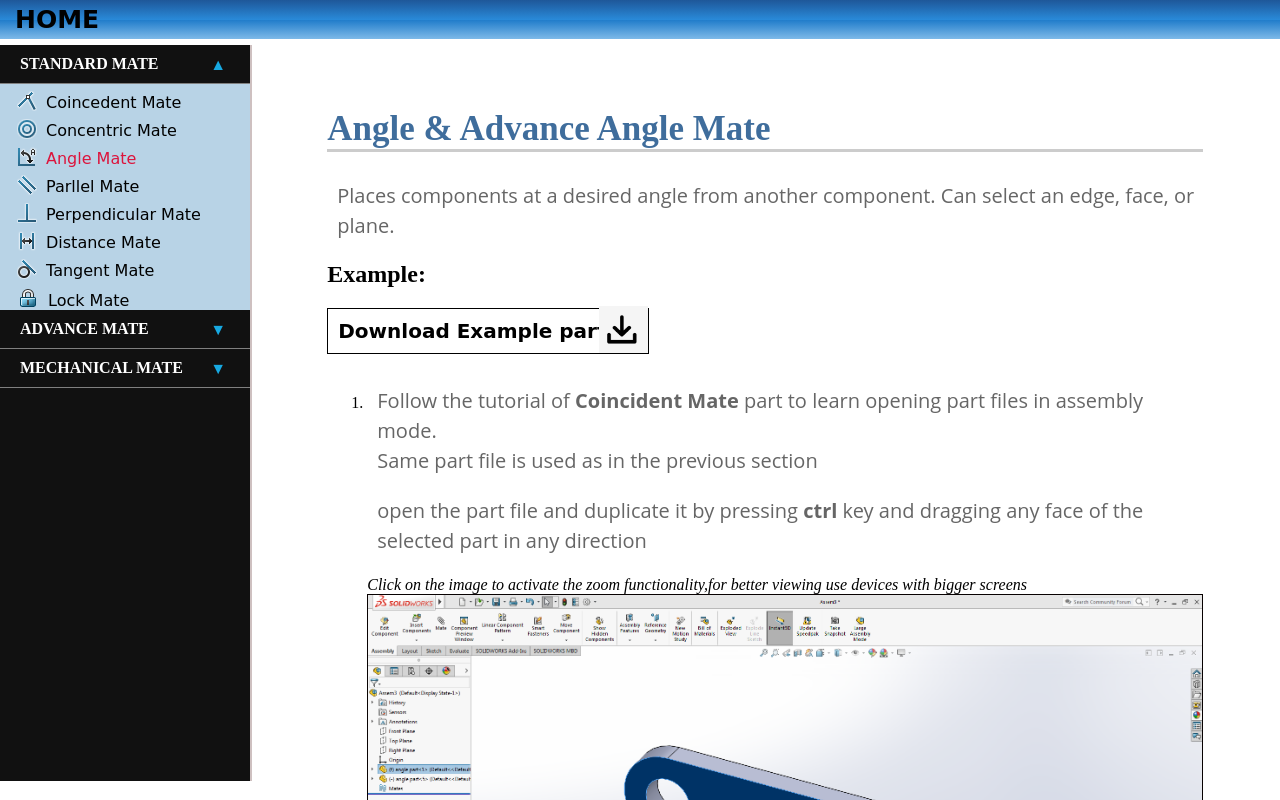
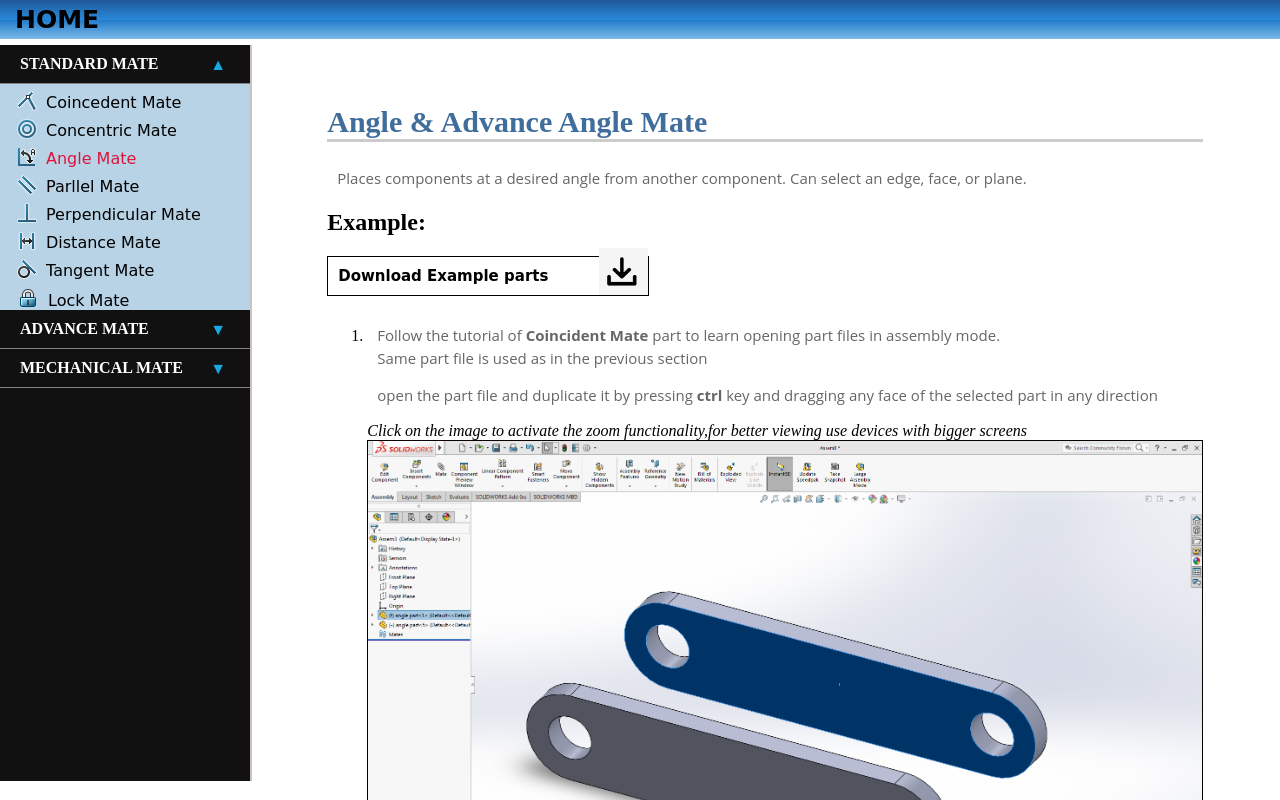
Before and after one commit to gaurang77/SolidWorks-mate, a plain HTML site: page standard/angleMate.html in a window 1280 px wide. Drawn offline with Linux system fonts and the light colour scheme.

Commit message:
Update style.css

```diff
--- a/assets/css/style.css
+++ b/assets/css/style.css
@@ -82,7 +82,7 @@ navbar a {
   width: 85%;
 }
 .topicTitle {
-  font-size: 35px;
+  font-size: 30px;
   color: #3f6d9c;
   vertical-align: bottom;
   border-bottom: 3px solid #ccc;
@@ -91,7 +91,7 @@ navbar a {
   padding-left: 10px;
   color: #666666;
   font-family: "Open Sans", sans-serif;
-  font-size: 20px;
+  font-size: 15px;
   /* font-size: 1rem; */
   font-weight: 500;
   line-height: 1.5;
@@ -126,7 +126,7 @@ video {
 
 .dwnl h6 {
   width: 300px;
-  font-size: 20px;
+  font-size: 15px;
   padding: 10px;
   border: 1px solid black;
   margin: 0;
```
